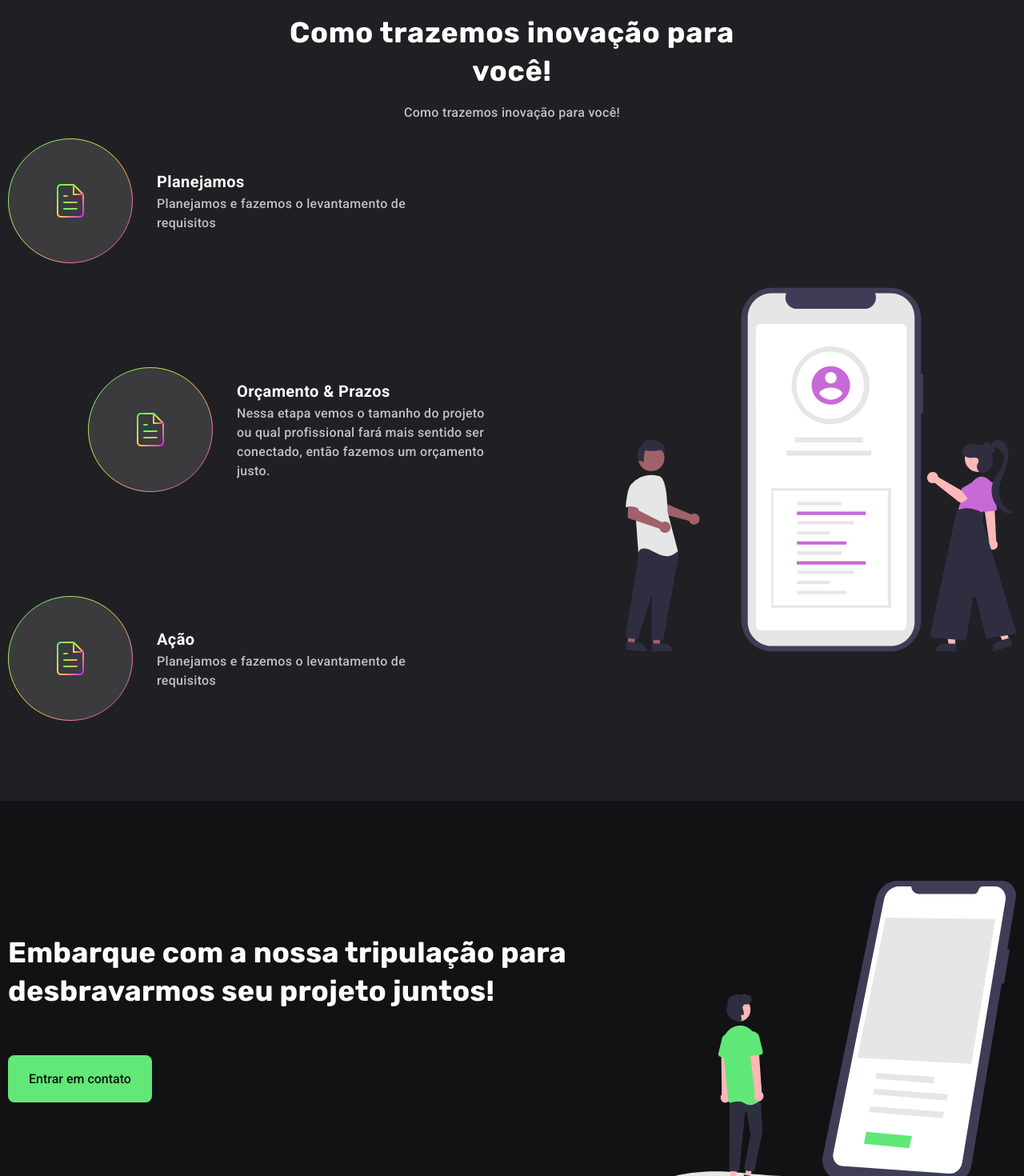
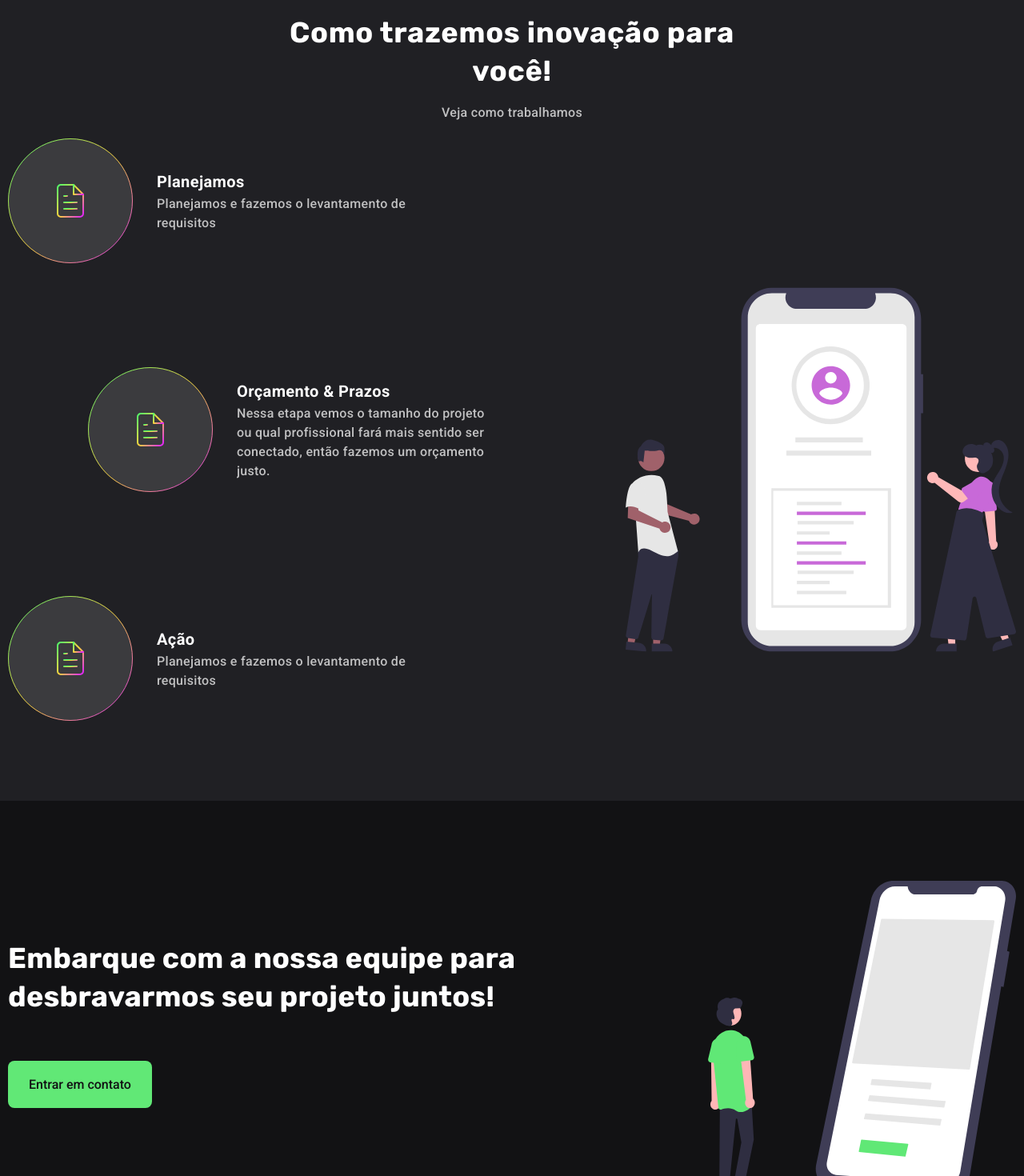
Before and after one commit to auggustus6/iniciodesign-web, a React (Vite) app: page / in a window 1280 px wide. Shown: the part 2276-3746 px from the top of the page at 80% size. Built offline with nearby package versions, Linux system fonts and the light colour scheme.

Commit message:
fix: fix texts

```diff
--- a/src/translate/languages/pt.js
+++ b/src/translate/languages/pt.js
@@ -20,7 +20,7 @@ const messages = {
         fiveTitleCircle: "Orçamento & Prazos",
         sixTitleCard: "Ação",
 
-        fiveTitle: "Embarque com a nossa tripulação para desbravarmos seu projeto juntos!",
+        fiveTitle: "Embarque com a nossa equipe para desbravarmos seu projeto juntos!",
         portfolioTitle: "Nosso Portfólio",
       },
       paragraphs: {
@@ -34,7 +34,7 @@ const messages = {
           "Abaixo nossos potenciais e skills.",
 
         fourParagraph:
-          "Como trazemos inovação para você!",
+          "Veja como trabalhamos",
 
         fourParagraphCircle: "Planejamos e fazemos o levantamento de requisitos",
 
@@ -43,7 +43,7 @@ const messages = {
         sixParagraphCircle: "Nessa etapa se for projeto do zero nossa equipe de desenvolvimento entra em ação com muita animação e café, para trazer inovação no seu produto. Se for outsourcing, você terá o nosso desenvolvedor focado no seu projeto internamente na sua empresa!",
 
         fiveParagraph:
-          "Embarque com a nossa tripulação para desbravarmos seu projeto juntos!",
+          "Embarque com a nossa equipe para desbravarmos seu projeto juntos!",
         portfolioParagraph:
           "Junto com um time de alta performance você vai mais longe! Veja alguns de nossos projetos.",
       },
```
